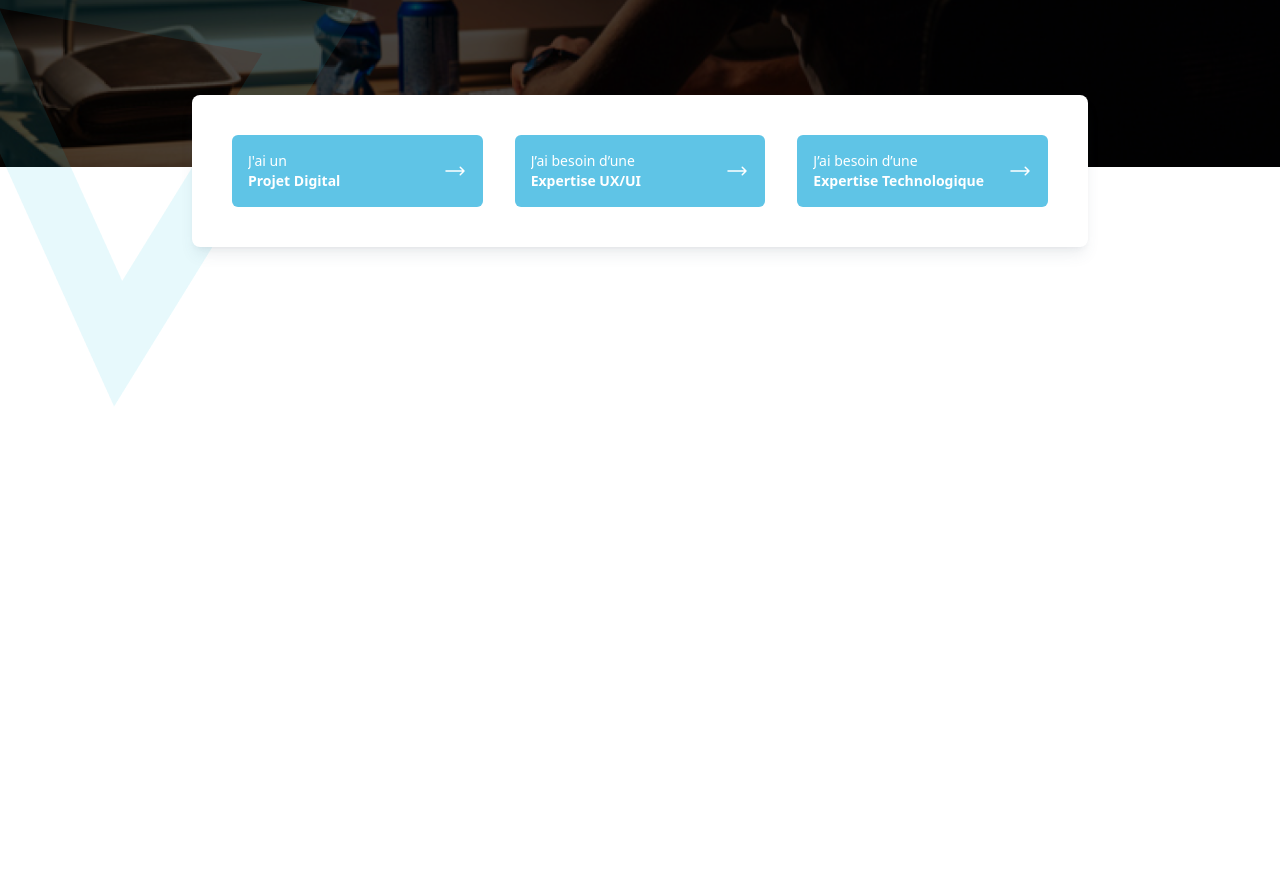
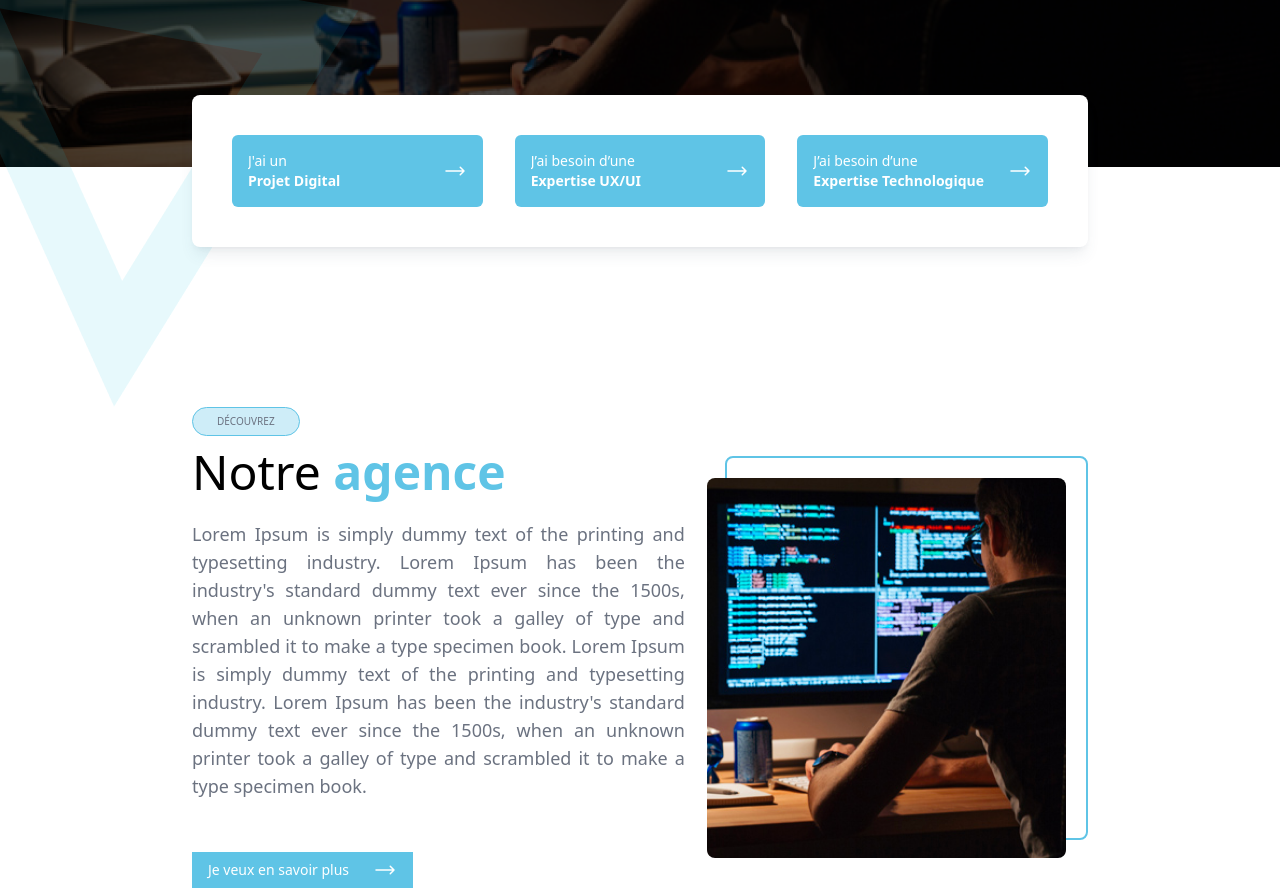
Before and after one commit to firmdigital/website, a React (Create React App) app: page / in a window 1280 px wide. Shown: the part 418-1306 px from the top of the page. Before the commit the page ends 825 px from the top, so only its background shows below. Built offline with nearby package versions, Linux system fonts and the light colour scheme.

Commit message:
Agence creation

```diff
--- a/src/App.js
+++ b/src/App.js
@@ -1,8 +1,9 @@
+import Agence from "./components/Agence";
 
 function App() {
   return (
-   <div>
-
+   <div className="w-full pt-60">
+    <Agence />
    </div>
   );
 }
--- /dev/null
+++ b/src/components/Agence.jsx
@@ -0,0 +1,55 @@
+import React from "react";
+
+function Agence() {
+  return (
+    <div className="w-full flex md:flex-row flex-col md:justify-between md:items-center md:gap-10 gap-5">
+      <div className="flex flex-col gap-3 xl:max-w-[55%] md:max-w-[50%] max-w-full">
+        <span className="bg-[#5FC4E6]/30 py-1.5 px-6 w-fit rounded-full border border-[#5FC4E6] text-[10px] text-gray-500">
+          DÉCOUVREZ
+        </span>
+        <h1 className="md:text-5xl text-3xl font-thin">
+          Notre{" "}
+          <span className="font-bold text-[#5FC4E6] hover:text-orange-500">
+            agence
+          </span>
+        </h1>
+        <p className="md:text-lg text-base font-light text-gray-500 mt-3 text-justify">
+          Lorem Ipsum is simply dummy text of the printing and typesetting
+          industry. Lorem Ipsum has been the industry's standard dummy text ever
+          since the 1500s, when an unknown printer took a galley of type and
+          scrambled it to make a type specimen book. Lorem Ipsum is simply dummy
+          text of the printing and typesetting industry. Lorem Ipsum has been
+          the industry's standard dummy text ever since the 1500s, when an
+          unknown printer took a galley of type and scrambled it to make a type
+          specimen book.
+        </p>
+
+        <a
+          href="#"
+          className="mt-10 py-1.5 px-4 bg-[#5FC4E6] w-fit flex items-center justify-between gap-6 transition-all duration-300 hover:-translate-y-2 hover:shadow-xl hover:shadow-slate-500/40 hover:bg-orange-500"
+        >
+          <span className="text-white text-sm">Je veux en savoir plus</span>
+          <svg
+            xmlns="http://www.w3.org/2000/svg"
+            fill="none"
+            viewBox="0 0 24 24"
+            strokeWidth={1.5}
+            stroke="currentColor"
+            className="w-6 h-6 text-white"
+          >
+            <path
+              strokeLinecap="round"
+              strokeLinejoin="round"
+              d="M17.25 8.25 21 12m0 0-3.75 3.75M21 12H3"
+            />
+          </svg>
+        </a>
+      </div>
+      <div className="w-full relative md:border-2 rounded-lg md:border-[#5FC4E6] h-96">
+        <img src="../assets/hero.png" alt="" className="object-cover h-full w-full md:absolute md:top-5 md:right-5 rounded-lg transition-all duration-300 md:hover:top-0 md:hover:right-0 md:hover:rounded-md md:hover:scale-95"/>
+      </div>
+    </div>
+  );
+}
+
+export default Agence;
--- a/src/components/Hero.jsx
+++ b/src/components/Hero.jsx
@@ -10,20 +10,20 @@ function Hero() {
           alt="hero"
           className="w-full object-cover h-[500px]"
         />
-        <div className="w-full absolute inset-0  h-[500px] bg-black/70 md:pt-20 pt-5 mx-auto max-w-[1920px] xl:px-48 md:px-8 px-4">
+        <div className="w-full absolute inset-0 h-[500px] bg-black/70 md:pt-20 pt-5 mx-auto max-w-[1920px] xl:px-48 md:px-8 px-4">
           <div className="flex flex-col items-start gap-6 justify-evenly">
             <h1 className="md:text-5xl text-3xl text-white">
               Construisons ensemble vos <br />
-              <span className="font-bold text-[#5FC4E6]">
+              <span className="font-bold text-[#5FC4E6] hover:text-orange-500">
                 projets digitaux.
               </span>
             </h1>
-            <span className="text-white font-light max-w-xl text-justify md:text-base text-sm">
+            <p className="text-white font-light max-w-xl text-justify md:text-lg text-base">
               Lorem Ipsum is simply dummy text of the printing and typesetting
               industry. Lorem Ipsum has been the industry's standard dummy text
               ever since the 1500s, when an unknown printer took a galley of
               type and scrambled it to make a type specimen book.
-            </span>
+            </p>
           </div>
         </div>
 
@@ -31,7 +31,7 @@ function Hero() {
         <img
           src="../assets/polygon.png"
           alt="polygon"
-          className="absolute -bottom-60"
+          className="absolute -bottom-60 xl:left-0 -left-16"
         />
 
         {/* Call to action */}
--- a/src/components/Lajout.jsx
+++ b/src/components/Lajout.jsx
@@ -1,7 +1,7 @@
 import React from "react";
 
 function Layout({ children }) {
-  return <div className="mx-auto max-w-[1920px] xl:px-20 md:px-2 px-4">{children}</div>;
+  return <div className="mx-auto max-w-[1920px] xl:px-48 md:px-8 px-4">{children}</div>;
 }
 
 export default Layout;
--- a/src/index.js
+++ b/src/index.js
@@ -13,7 +13,7 @@ root.render(
     <Navbar />
     <Hero />
     <Layout>
-      <App />
+      <App/>
     </Layout>
   </React.StrictMode>
 );
```
